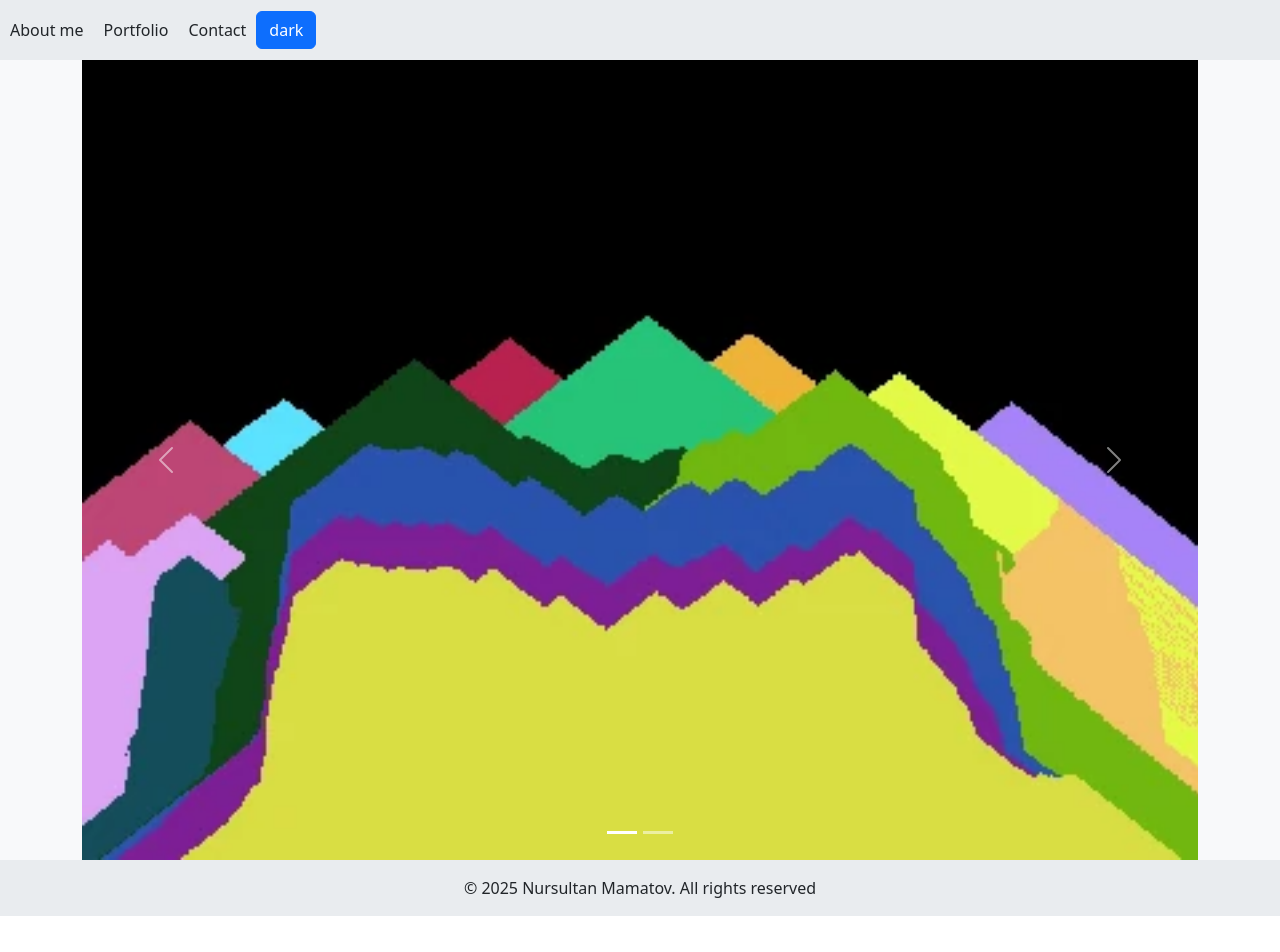
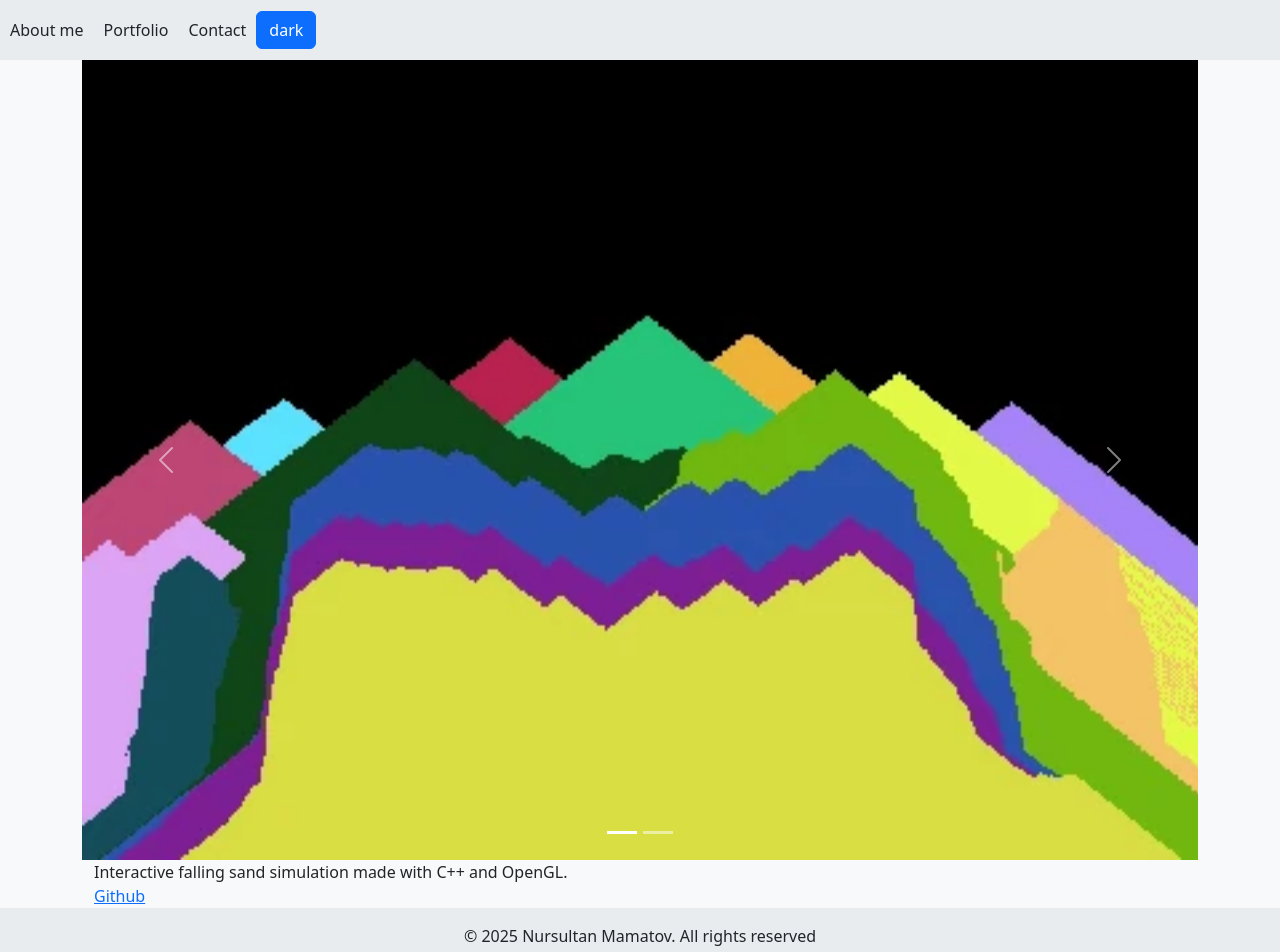
Before and after one commit to CodeForBeauty/Presonal, a React (Vite) app: page /project/0 in a window 1280 px wide. Shown: the top 952 px of the page. Before the commit the page ends 916 px from the top, so only its background shows below. Built offline with nearby package versions, Linux system fonts and the light colour scheme.

Commit message:
Portfolio page enhancement

```diff
--- a/src/components/Content.tsx
+++ b/src/components/Content.tsx
@@ -13,7 +13,6 @@ const Content = () => {
     backgroundColor: 'white',
   }
 
-
   const match = useMatch('/project/:id')
   const project = projects[match ? Number(match.params.id) : 0]
 
@@ -23,7 +22,16 @@ const Content = () => {
         <Route path='/' element={<About />} />
         <Route path='/portfolio' element={<Portfolio />} />
         <Route path='/contact' element={<Contact />} />
-        <Route path='/project/:id' element={<Project name={project.name} desc={project.description} media={project.media} />} />
+        <Route
+          path='/project/:id'
+          element={
+            <Project
+              name={project.name}
+              desc={project.moreDesc}
+              media={project.media}
+            />
+          }
+        />
       </Routes>
     </div>
   )
--- a/src/components/Portfolio.tsx
+++ b/src/components/Portfolio.tsx
@@ -35,15 +35,22 @@ const Portfolio = () => {
   }
   return (
     <Container style={style}>
+      <h4 className='text-center'>
+        This website is also part of my portfolio. It is built with React and
+        TypeScript. <br />
+        <a target='_blank' href='https://github.com/CodeForBeauty/Presonal'>Github</a>
+      </h4>
       {projects.map((project, index) => {
         project = projects[projects.length - 1 - index]
-        return <PortfolioProject
+        return (
+          <PortfolioProject
             key={project.id}
             name={project.name}
             desc={project.description}
             media={project.media}
             id={project.id}
           />
+        )
       })}
     </Container>
   )
--- a/src/components/Project.tsx
+++ b/src/components/Project.tsx
@@ -1,18 +1,22 @@
-import type { CSSProperties } from 'react'
+import type { CSSProperties, JSX } from 'react'
 import { Carousel, Container, Image } from 'react-bootstrap'
 
-const Project = (props: { name: string; desc: string; media: string[] }) => {
+const Project = (props: {
+  name: string
+  desc: JSX.Element
+  media: string[]
+}) => {
   const imageStyle: CSSProperties = {
     display: 'block',
     height: '50rem',
-    margin: 'auto'
+    margin: 'auto',
   }
   return (
     <Container>
-      <Carousel interval={null} style={{height: '50rem'}}>
+      <Carousel interval={null} style={{ height: '50rem' }}>
         {props.media.map((file) => {
           return (
-            <Carousel.Item key={file} style={{height: '50rem'}}>
+            <Carousel.Item key={file} style={{ height: '50rem' }}>
               {file.endsWith('.mp4') ? (
                 <video controls>
                   <source src={file} style={imageStyle} />
@@ -24,6 +28,7 @@ const Project = (props: { name: string; desc: string; media: string[] }) => {
           )
         })}
       </Carousel>
+      <Container>{props.desc}</Container>
     </Container>
   )
 }
--- a/src/projects.ts
+++ /dev/null
@@ -1,65 +0,0 @@
-interface Project {
-  id: number
-  name: string
-  description: string
-  media: string[]
-  moreDesc: string
-}
-export const projects: Project[] = [
-  {
-    id: 0,
-    name: 'Falling Sand',
-    description: 'Interactive falling sand simulation made with C++ and OpenGL',
-    media: ['/FallingSand/FallingSand1.webp', '/FallingSand/FallingSand.mp4'],
-    moreDesc: 'Interactive falling sand simulation made with C++ and OpenGL. \
-              Github: https://github.com/CodeForBeauty/FallingSand',
-  },
-  {
-    id: 1,
-    name: 'Game Of Life',
-    description: "Conway's game of life simulation made with C++ and OpenGL",
-    media: ['/GameOfLife/GameOfLife1.webp', '/GameOfLife/GameOfLife.mp4'],
-    moreDesc: 'Conway\'s game of life simulation made with C++ and OpenGL. The calculations are run CPU. \
-              Github: https://github.com/CodeForBeauty/GameOfLife',
-  },
-  {
-    id: 2,
-    name: 'Pirates',
-    description: 'Online multiplayer game adaptation of a board game.',
-    media: [
-      '/Pirates/Pirates1.webp',
-      '/Pirates/Pirates2.webp',
-      '/Pirates/Pirates3.webp',
-      '/Pirates/Pirates.mp4',
-    ],
-    moreDesc: 'Online multiplayer game adaptation of a board game. The server is written from scratch using .NET and tcp/websocket connection. The client was made in Unity.',
-  },
-  {
-    id: 3,
-    name: 'Astronaut',
-    description:
-      'Game made from scratch with use of OpenGL.',
-    media: [
-      '/Astronaut/Astronaut1.webp',
-      '/Astronaut/Astronaut2.webp',
-      '/Astronaut/Astronaut3.webp',
-      '/Astronaut/Astronaut.mp4',
-    ],
-    moreDesc: 'Game made from scratch with use of OpenGL. Physics simulation from scratch, PBR materials, dynamic shadows, skybox lighting, skeletal animation. \
-              Github: https://github.com/CodeForBeauty/AstronautGame',
-  },
-  {
-    id: 4,
-    name: 'Indie Crate',
-    description:
-      'Web app, catalogue of indie games.',
-    media: [
-      '/IndieCrate/MainPage.webp',
-      '/IndieCrate/DarkMode.webp',
-      '/IndieCrate/GameView.webp',
-    ],
-    moreDesc: 'Web app, catalogue of indie games. React app with database on Supabase. \
-              Deployed: https://indiecrate.netlify.app/ \
-              Github: https://github.com/CodeForBeauty/IndieCrate',
-  },
-]
--- /dev/null
+++ b/src/projects.tsx
@@ -0,0 +1,102 @@
+import type { JSX } from 'react'
+
+interface Project {
+  id: number
+  name: string
+  description: string
+  media: string[]
+  moreDesc: JSX.Element
+}
+export const projects: Project[] = [
+  {
+    id: 0,
+    name: 'Falling Sand',
+    description: 'Interactive falling sand simulation made with C++ and OpenGL',
+    media: ['/FallingSand/FallingSand1.webp', '/FallingSand/FallingSand.mp4'],
+    moreDesc: (
+      <div>
+        Interactive falling sand simulation made with C++ and OpenGL. <br />
+        <a target='_bank' href='https://github.com/CodeForBeauty/FallingSand'>
+          Github
+        </a>
+      </div>
+    ),
+  },
+  {
+    id: 1,
+    name: 'Game Of Life',
+    description: "Conway's game of life simulation made with C++ and OpenGL",
+    media: ['/GameOfLife/GameOfLife1.webp', '/GameOfLife/GameOfLife.mp4'],
+    moreDesc: (
+      <div>
+        Conway's game of life simulation made with C++ and OpenGL. The
+        calculations are run CPU. <br />
+        <a target='_bank' href='https://github.com/CodeForBeauty/GameOfLife'>
+          Github
+        </a>
+      </div>
+    ),
+  },
+  {
+    id: 2,
+    name: 'Pirates',
+    description: 'Online multiplayer game adaptation of a board game.',
+    media: [
+      '/Pirates/Pirates1.webp',
+      '/Pirates/Pirates2.webp',
+      '/Pirates/Pirates3.webp',
+      '/Pirates/Pirates.mp4',
+    ],
+    moreDesc: (
+      <div>
+        Online multiplayer game adaptation of a board game. The server is
+        written from scratch using .NET and tcp/websocket connection. The client
+        was made in Unity.
+      </div>
+    ),
+  },
+  {
+    id: 3,
+    name: 'Astronaut',
+    description: 'Game made from scratch with use of OpenGL.',
+    media: [
+      '/Astronaut/Astronaut1.webp',
+      '/Astronaut/Astronaut2.webp',
+      '/Astronaut/Astronaut3.webp',
+      '/Astronaut/Astronaut.mp4',
+    ],
+    moreDesc: (
+      <div>
+        Game made from scratch with use of OpenGL. Physics simulation from
+        scratch, PBR materials, dynamic shadows, skybox lighting, skeletal
+        animation. <br />
+        <a target='_bank' href='https://github.com/CodeForBeauty/AstronautGame'>
+          Github
+        </a>
+      </div>
+    ),
+  },
+  {
+    id: 4,
+    name: 'Indie Crate',
+    description: 'Web app, catalogue of indie games.',
+    media: [
+      '/IndieCrate/MainPage.webp',
+      '/IndieCrate/DarkMode.webp',
+      '/IndieCrate/GameView.webp',
+    ],
+    moreDesc: (
+      <div>
+        Web app, catalogue of indie games. React app with database on Supabase.{' '}
+        <br />
+        <a target='_bank' href='https://indiecrate.netlify.app'>
+          Deployed
+        </a>{' '}
+        <br />
+        <a target='_bank' href='https://github.com/CodeForBeauty/IndieCrate'>
+          Github
+        </a>
+      </div>
+    ),
+  },
+]
```
Lines whose indentation alone changed are shown as unchanged.
